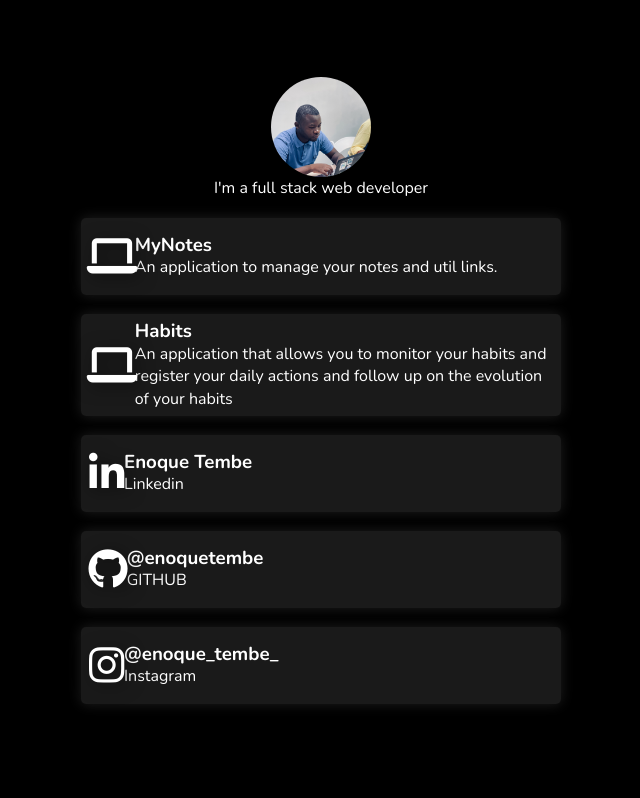
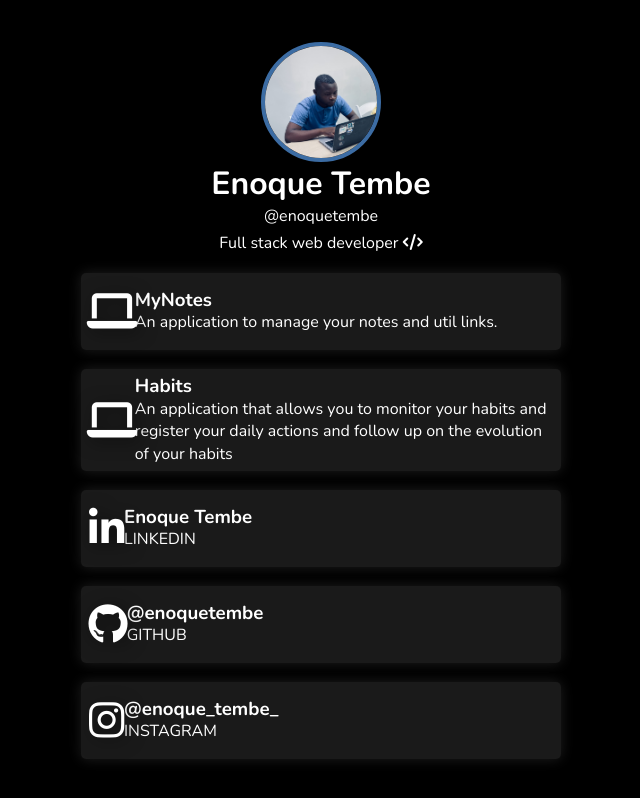
Before and after one commit to enoquetembe/Linktree, a plain HTML site: page index.html in a window 1280 px wide. Shown: the whole page, without its empty margins (319-959 px from the left). Drawn offline with nearby package versions, Linux system fonts and the light colour scheme.

Commit message:
ajusting things

```diff
--- a/index.html
+++ b/index.html
@@ -20,8 +20,10 @@
   <body>
     <main class="container">
       <header class="head__section">
-        <img src="./images/IMG_3665.jpeg" alt="" />
-        <p>I'm a full stack web developer</p>
+        <img src="./images/IMG_3664.jpeg" alt="Enoque" />
+        <h1>Enoque Tembe</h1>
+        <p id="username">@enoquetembe</p>
+        <p>Full stack web developer <i class="fa fa-code"></i></p>
       </header>
 
       <section class="social__links">
@@ -55,7 +57,7 @@
               <i class="fa fa-linkedin"></i>
               <span>
                 <h3>Enoque Tembe</h3>
-                <p>Linkedin</p>
+                <p>LINKEDIN</p>
               </span>
             </a>
           </li>
@@ -82,7 +84,7 @@
               <i class="fa fa-instagram"></i>
               <span>
                 <h3>@enoque_tembe_</h3>
-                <p>Instagram</p>
+                <p>INSTAGRAM</p>
               </span>
             </a>
           </li>
--- a/styles/style.css
+++ b/styles/style.css
@@ -17,18 +17,24 @@ body{
 }
 .container{
     width: 30em;
+    margin-top: 20px;
 }
 header img{
     display: block;
     margin: 0 auto;
-    height: 100px;
-    width: 100px;
+    height: 120px;
+    width: 120px;
     object-fit: cover;
     border-radius: 50%;
+    border: 4px solid #3C6CA3;
 }
-header p{
+header p, header h1{
     text-align: center;
     color: #fff;
+}
+
+header #username {
+   margin-bottom: 5px;
 }
 .social__links ul li{
     width: 100%;
```
Also changed, not shown: images/IMG_3664.jpeg (added), 1 other file.
